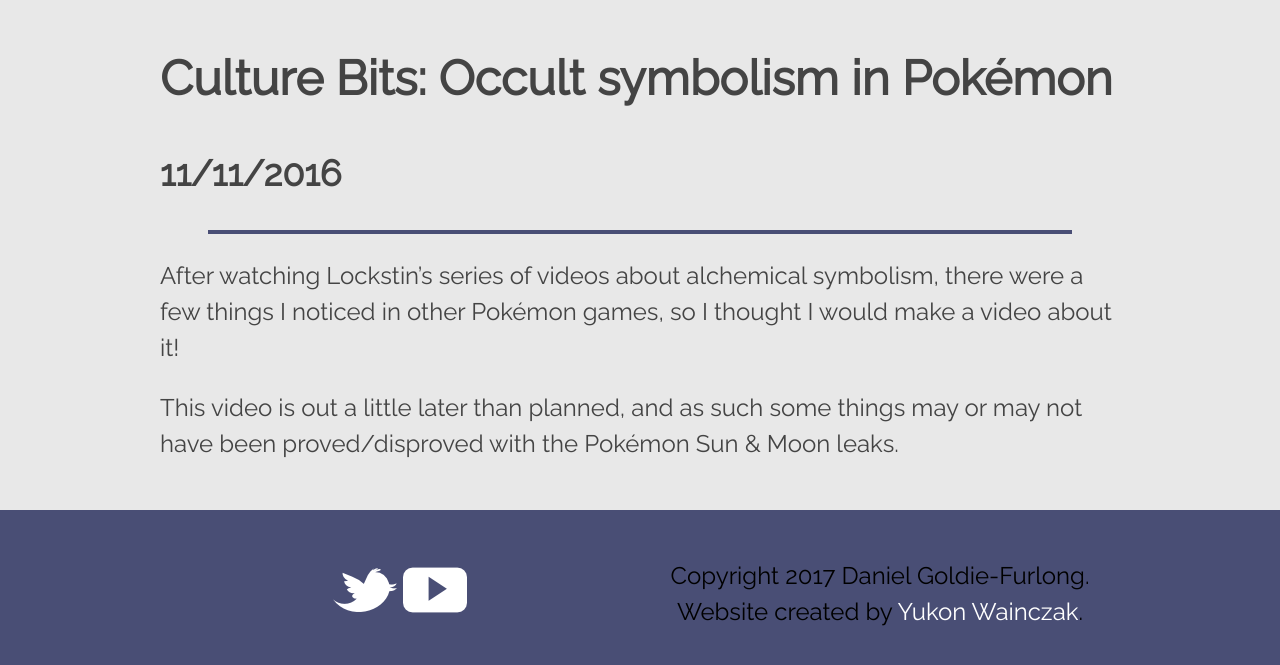
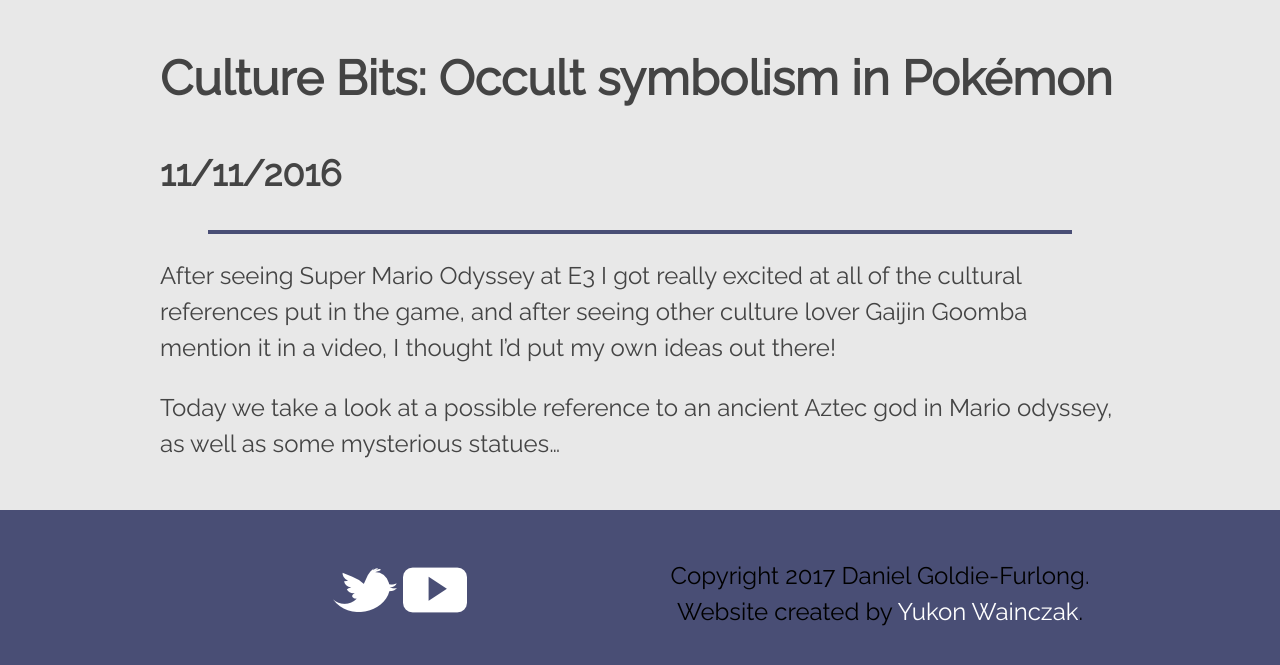
Before and after one commit to Kaihatsujin/kaihatsujin.github.io, a Jekyll site: the page built from _posts/2016-11-11-culture-bits-occilt-symbolism-in-pokemon.md, in a window 1280 px wide and 900 px high, scrolled down 1130 px, cut to the strip 220-885 px from the top of the window. Built offline with Jekyll 4.4.1, drawn with Linux system fonts in a browser that asks for light colours.

Commit message:
Update 2016-11-11-culture-bits-occilt-symbolism-in-pokemon.md

```diff
--- a/_posts/2016-11-11-culture-bits-occilt-symbolism-in-pokemon.md
+++ b/_posts/2016-11-11-culture-bits-occilt-symbolism-in-pokemon.md
@@ -7,6 +7,6 @@
 date: 2016-11-11
 ---
 
-After watching Lockstin's series of videos about alchemical symbolism, there were a few things I noticed in other Pokémon games, so I thought I would make a video about it!
+After seeing Super Mario Odyssey at E3 I got really excited at all of the cultural references put in the game, and after seeing other culture lover Gaijin Goomba mention it in a video, I thought I'd put my own ideas out there!
 
-This video is out a little later than planned, and as such some things may or may not have been proved/disproved with the Pokémon Sun & Moon leaks.
+Today we take a look at a possible reference to an ancient Aztec god in Mario odyssey, as well as some mysterious statues...
```
